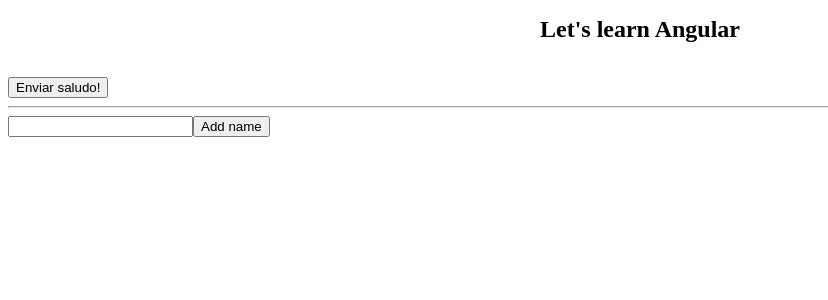
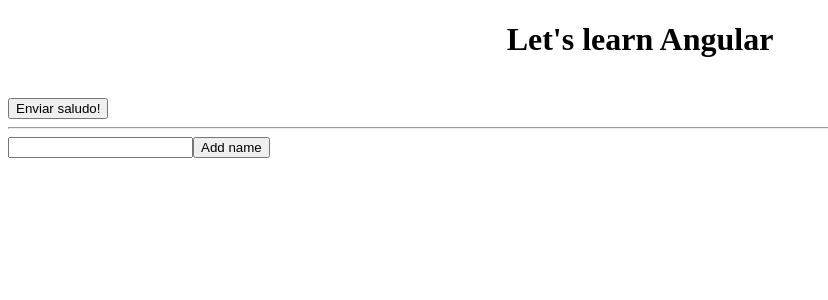
Before and after one commit to magadiflo/fundamentos-angular, an Angular app: page / in a window 1280 px wide. Shown: the top 300 px of the page, without its empty margins (0-828 px from the left). Built offline with nearby package versions, Linux system fonts and the light colour scheme.

Commit message:
Directiva ngStyle

```diff
--- a/src/app/app.component.html
+++ b/src/app/app.component.html
@@ -1,7 +1,6 @@
 <div>
-    <h1 [style.font-size.%]="myHelloComponent.namesList.length > 0 ? '200': '150'"
-        [style.color]="myHelloComponent.namesList.length > 0 ? 'red': 'black'"
-        class="text-center">Let's learn Angular</h1>
+    <h1 class="text-center"
+        [ngStyle]="titleStyles">Let's learn Angular</h1>
     <div [class.hidden]="myHelloComponent.inputName.length == 0">
         <span [ngClass]="updateNameClasses(myHelloComponent.inputName)">Writting '{{myHelloComponent.inputName}}'</span> in HelloComponent
     </div>
--- a/src/app/app.component.ts
+++ b/src/app/app.component.ts
@@ -7,8 +7,20 @@
 })
 export class AppComponent {
 
+  titleStyles!: {};
+  counter: number = 0;
+
   onSayHello(sayHello: string) {
     console.log(sayHello);
+    this.counter++;
+    this.updateTitleStyles();
+  }
+
+  updateTitleStyles() {
+    this.titleStyles = {
+      'margin-top': '40px',
+      'color': this.counter < 3 ? 'green' : 'goldenrod',
+    }
   }
 
   updateNameClasses(name: string) {
```
